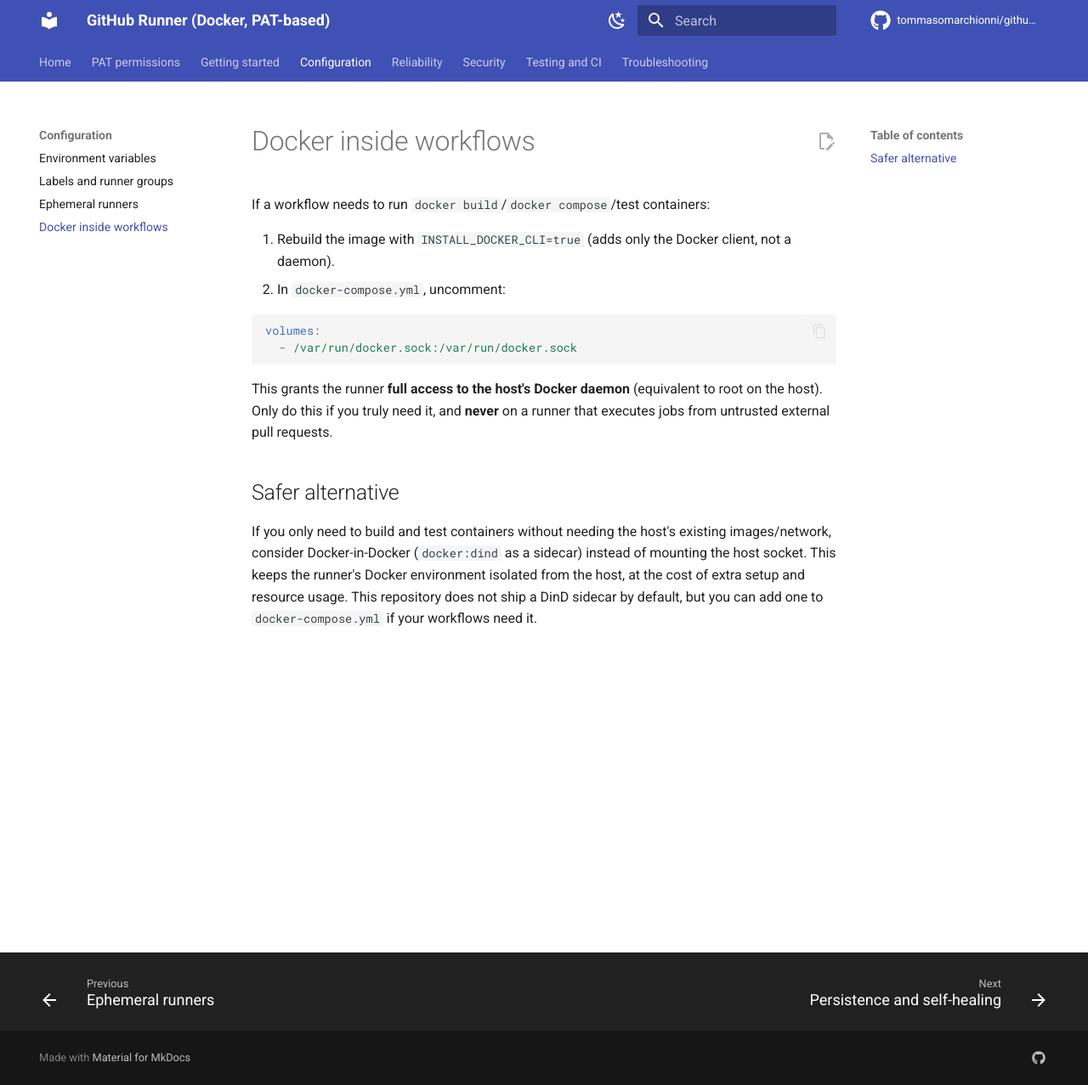
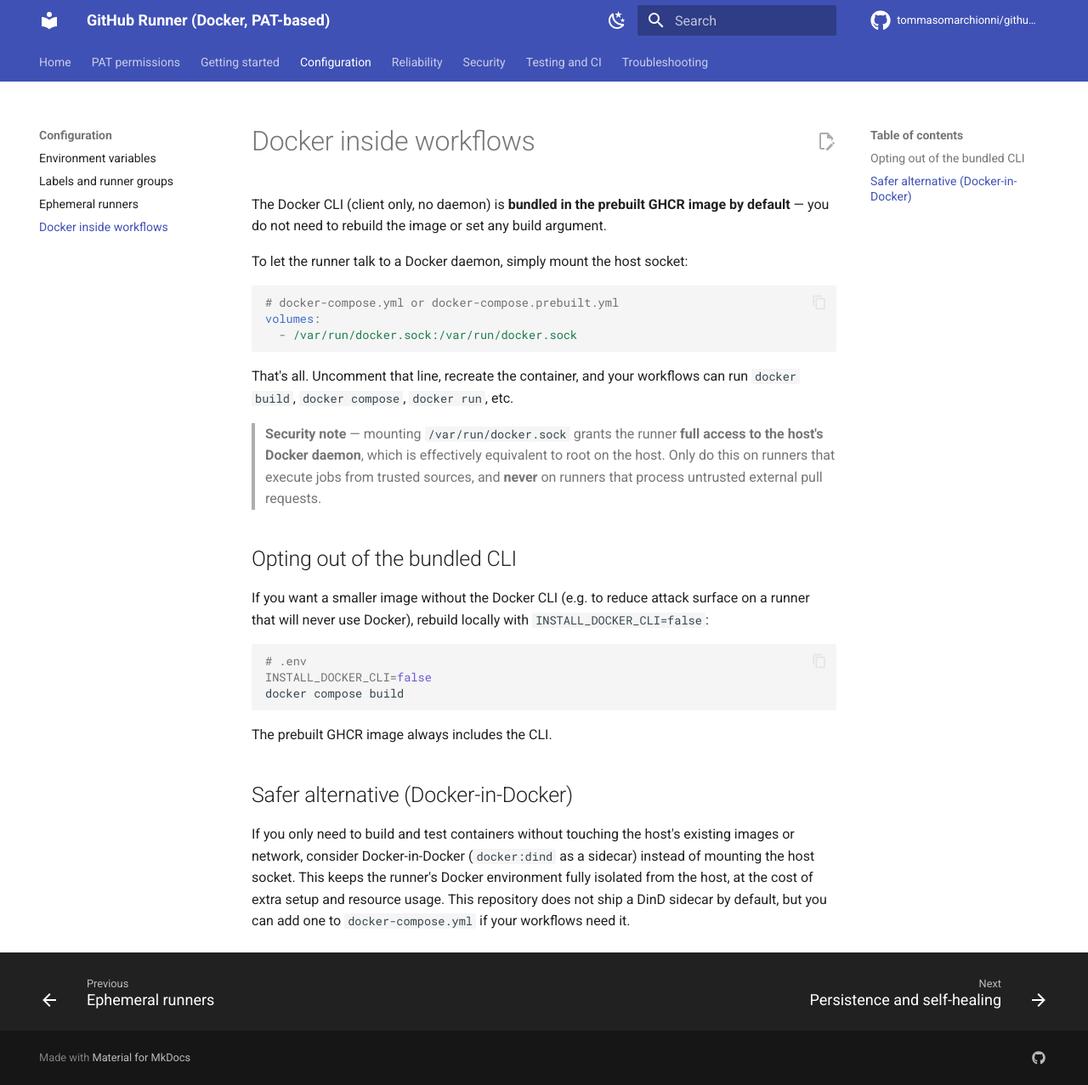
Before and after one commit to tommasomarchionni/github-runner, an MkDocs documentation site: the page built from docs/docker-in-workflow.md, in a window 1280 px wide and 1277 px high. Shown: the whole window at 85% size. Built offline with MkDocs 1.6.1 and Material for MkDocs 9.7.7, drawn with Linux system fonts in a browser that asks for light colours; comment, search, counter and statistics services are not loaded.

Commit message:
feat: bundle Docker CLI by default in the GHCR image
Co-authored-by: tommasomarchionni <8122764+tommasomarchionni@users.noreply.github.com>

````diff
--- a/docker-compose.yml
+++ b/docker-compose.yml
@@ -11,7 +11,7 @@ services:
         RUNNER_VERSION: ${RUNNER_VERSION:-2.337.0}
         # Leave empty to auto-detect from the build platform (see docker/Dockerfile).
         RUNNER_ARCH: ${RUNNER_ARCH:-}
-        INSTALL_DOCKER_CLI: ${INSTALL_DOCKER_CLI:-false}
+        INSTALL_DOCKER_CLI: ${INSTALL_DOCKER_CLI:-true}
     image: ${RUNNER_IMAGE_NAME:-github-runner}:${RUNNER_IMAGE_TAG:-local}
     container_name: ${RUNNER_NAME:-github-runner-01}
     restart: unless-stopped
--- a/docs/docker-in-workflow.md
+++ b/docs/docker-in-workflow.md
@@ -1,26 +1,46 @@
 # Docker inside workflows
 
-If a workflow needs to run `docker build`/`docker compose`/test containers:
+The Docker CLI (client only, no daemon) is **bundled in the prebuilt GHCR
+image by default** — you do not need to rebuild the image or set any
+build argument.
 
-1. Rebuild the image with `INSTALL_DOCKER_CLI=true` (adds only the Docker
-   client, not a daemon).
-2. In `docker-compose.yml`, uncomment:
+To let the runner talk to a Docker daemon, simply mount the host socket:
 
-   ```yaml
-   volumes:
-     - /var/run/docker.sock:/var/run/docker.sock
-   ```
+```yaml
+# docker-compose.yml or docker-compose.prebuilt.yml
+volumes:
+  - /var/run/docker.sock:/var/run/docker.sock
+```
 
-This grants the runner **full access to the host's Docker daemon**
-(equivalent to root on the host). Only do this if you truly need it, and
-**never** on a runner that executes jobs from untrusted external pull
-requests.
+That's all. Uncomment that line, recreate the container, and your
+workflows can run `docker build`, `docker compose`, `docker run`, etc.
 
-## Safer alternative
+> **Security note** — mounting `/var/run/docker.sock` grants the runner
+> **full access to the host's Docker daemon**, which is effectively
+> equivalent to root on the host. Only do this on runners that execute
+> jobs from trusted sources, and **never** on runners that process
+> untrusted external pull requests.
 
-If you only need to build and test containers without needing the host's
-existing images/network, consider Docker-in-Docker (`docker:dind` as a
-sidecar) instead of mounting the host socket. This keeps the runner's
-Docker environment isolated from the host, at the cost of extra setup and
-resource usage. This repository does not ship a DinD sidecar by default,
-but you can add one to `docker-compose.yml` if your workflows need it.
+## Opting out of the bundled CLI
+
+If you want a smaller image without the Docker CLI (e.g. to reduce
+attack surface on a runner that will never use Docker), rebuild locally
+with `INSTALL_DOCKER_CLI=false`:
+
+```bash
+# .env
+INSTALL_DOCKER_CLI=false
+docker compose build
+```
+
+The prebuilt GHCR image always includes the CLI.
+
+## Safer alternative (Docker-in-Docker)
+
+If you only need to build and test containers without touching the
+host's existing images or network, consider Docker-in-Docker
+(`docker:dind` as a sidecar) instead of mounting the host socket. This
+keeps the runner's Docker environment fully isolated from the host, at
+the cost of extra setup and resource usage. This repository does not
+ship a DinD sidecar by default, but you can add one to
+`docker-compose.yml` if your workflows need it.
````
Also changed, not shown: docs/environment-variables.md (+1 -1 lines), docs/prebuilt-image.md (+4 -1 lines), 5 other files.
